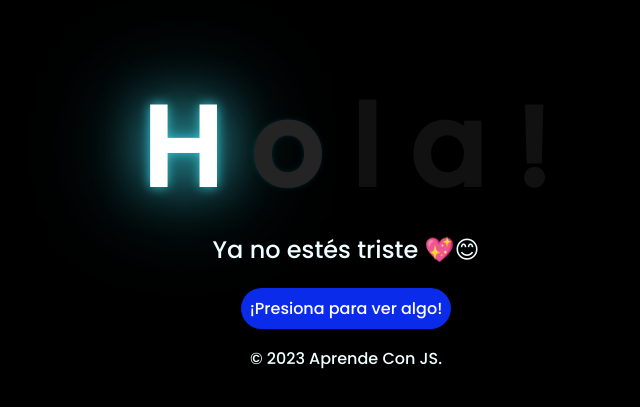
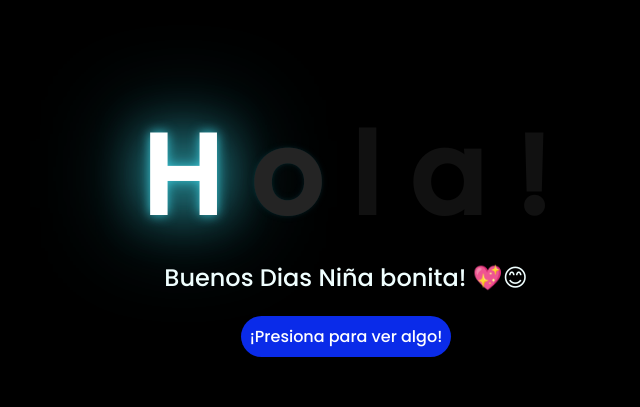
Before and after one commit to nsbdkdbdirvej/flor, a plain HTML site: page index.html in a window 1280 px wide. Shown: the part 111-518 px from the top of the page, without its empty margins (302-942 px from the left). Drawn offline with Linux system fonts and the light colour scheme.

Commit message:
Update index.html

```diff
--- a/index.html
+++ b/index.html
@@ -19,7 +19,7 @@
         <span>!</span>
     </div>
     <div class="description">
-        <span>Ya no estés triste 💖😊</span>
+        <span>Buenos Dias Niña bonita! 💖😊</span>
     </div>
     <div class="button">
         <button class="botones">
@@ -28,9 +28,7 @@
     </div>
 
     <!-- Créditos -->
-    <div class="credits">
-        <p>&copy; 2023 Aprende Con JS.</p>
-    </div>
+
 </body>
 
 </html>
```
